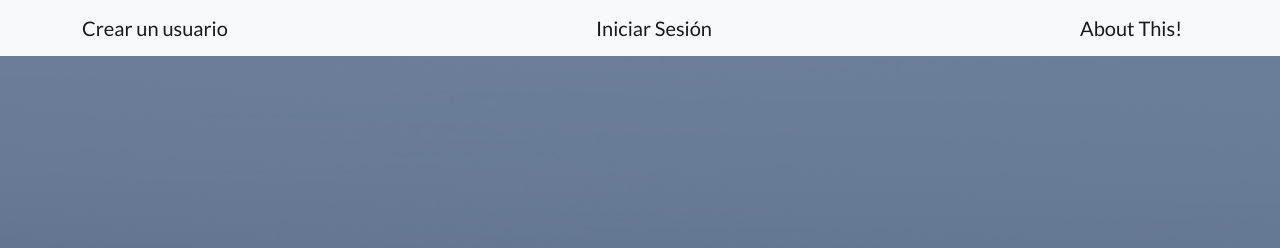
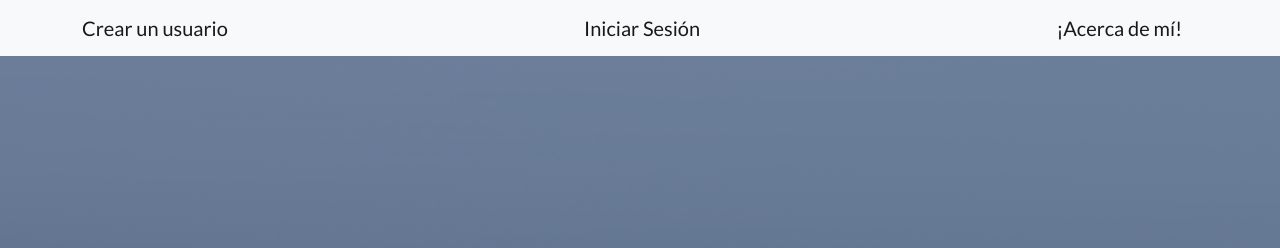
Before and after one commit to Joatch/Blog, a Django app: page / in a window 1280 px wide. Shown: the top 248 px of the page. Run offline with Django 4.2, Linux system fonts and the light colour scheme; data that the repository does not hold is empty; some libraries are stand-ins or nearby versions.

Commit message:
Completo Al Fin

```diff
--- a/AppBlog/Templates/index.html
+++ b/AppBlog/Templates/index.html
@@ -36,7 +36,7 @@
                 <a class="navbar-brand" href="{% url 'Editar Usuario' %}" >Editar Usuario</a>
                 {% endif %}
 
-                <a class="navbar-brand" href="{% url 'About' %}" >About This!</a>
+                <a class="navbar-brand" href="{% url 'About' %}" >¡Acerca de mí!</a>
 
 
             </div>
```
